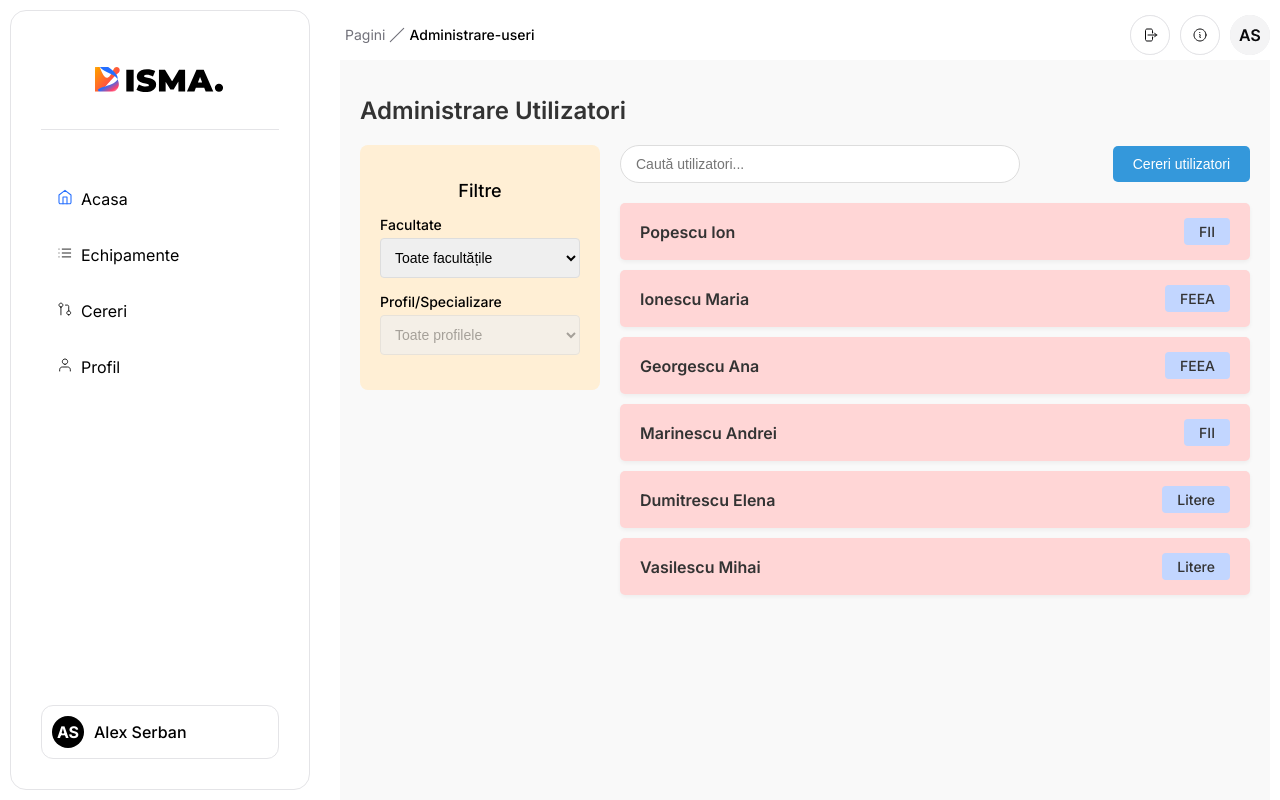
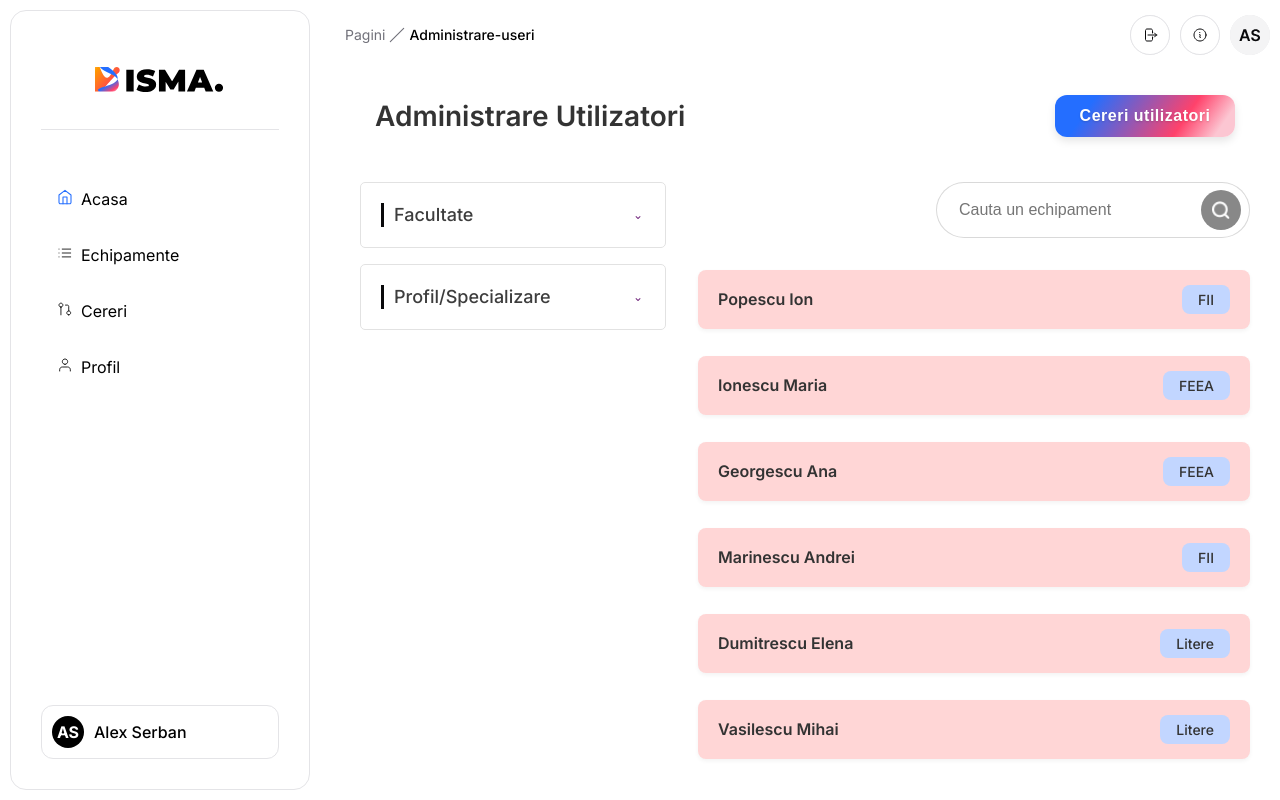
Before and after one commit to IP2B2/Front-End, a Next.js app: page /home/administrare-useri in a window 1280 px wide. Built offline with nearby package versions, Linux system fonts and the light colour scheme.

Commit message:
#084-imbunatatiri

```diff
--- a/src/app/home/administrare-useri/administrareUseri.module.css
+++ b/src/app/home/administrare-useri/administrareUseri.module.css
@@ -1,140 +1,64 @@
 .pageContainer {
   width: 100%;
   padding: 20px;
-  background-color: #f9f9f9;
-  min-height: 100vh;
 }
 
 .pageHeader {
-  margin-bottom: 20px;
+  display: flex;
+  justify-content: space-between;
+  align-items: center;
+  margin-bottom: 30px;
+  padding: 0 15px;
+}
+
+.titleWrapper {
+  flex: 1;
 }
 
 .pageTitle {
-  font-size: 24px;
+  font-size: 28px;
   font-weight: 600;
   color: #333;
 }
 
-.pageContent {
+.buttonWrapper {
   display: flex;
-  gap: 20px;
-}
-
-.sidebar {
-  width: 240px;
-  flex-shrink: 0;
-}
-
-.filterSection {
-  background-color: #ffefd5;
-  border-radius: 8px;
-  padding: 20px;
-}
-
-.filterTitle {
-  font-size: 18px;
-  margin-bottom: 15px;
-  font-weight: 500;
-  text-align: center;
-}
-
-.filterGroup {
-  margin-bottom: 15px;
-}
-
-.filterLabel {
-  display: block;
-  margin-bottom: 5px;
-  font-weight: 500;
-  font-size: 14px;
-}
-
-.filterSelect {
-  width: 100%;
-  padding: 10px;
-  border: 1px solid #ddd;
-  border-radius: 4px;
-  font-size: 14px;
-}
-
-.filterSelect:disabled {
-  background-color: #f0f0f0;
-  cursor: not-allowed;
-}
-
-.mainContent {
-  flex: 1;
-}
-
-.searchContainer {
-  display: flex;
-  justify-content: space-between;
-  align-items: center;
-  margin-bottom: 20px;
-}
-
-.searchInput {
-  flex: 1;
-  max-width: 400px;
-  padding: 10px 15px;
-  border: 1px solid #ddd;
-  border-radius: 20px;
-  font-size: 14px;
+  justify-content: flex-end;
 }
 
 .cereriButton {
-  padding: 10px 20px;
-  background-color: #3498db;
+  padding: 12px 24px;
+  background: linear-gradient(
+    304.55deg,
+    #FCC6D2 10%,
+    #FF426B 30%,
+    #246EFF 80%
+  );
   color: white;
   border: none;
-  border-radius: 5px;
-  font-size: 14px;
-  font-weight: 500;
+  border-radius: 12px;
+  font-size: 16px;
+  font-weight: 600;
   cursor: pointer;
-  transition: background-color 0.2s;
+  transition: all 0.3s ease;
+  box-shadow: 0 4px 8px rgba(0, 0, 0, 0.1);
+  min-width: 180px;
+  text-shadow: 0 1px 2px rgba(0, 0, 0, 0.15);
+  letter-spacing: 0.5px;
 }
 
 .cereriButton:hover {
-  background-color: #2980b9;
+  transform: translateY(-2px);
+  box-shadow: 0 6px 12px rgba(0, 0, 0, 0.15);
 }
 
-.usersListContainer {
-  display: flex;
-  flex-direction: column;
-  gap: 10px;
+.cereriButton:active {
+  transform: translateY(1px);
+  box-shadow: 0 2px 4px rgba(0, 0, 0, 0.1);
 }
 
-.userListingContainer {
-  display: flex;
-  justify-content: space-between;
-  align-items: center;
-  padding: 15px 20px;
-  background-color: #ffd6d6;
-  border-radius: 5px;
-  box-shadow: 0 2px 4px rgba(0,0,0,0.05);
-}
-
-.userName {
-  font-size: 16px;
-  font-weight: 600;
-  color: #333;
-}
-
-.userLabel {
-  padding: 5px 15px;
-  background-color: #c2d6ff;
-  border-radius: 4px;
-  font-size: 14px;
-  font-weight: 500;
-  color: #333;
-}
-
-.noResults {
-  padding: 20px;
-  text-align: center;
-  color: #666;
-  background-color: #f0f0f0;
-  border-radius: 5px;
+.searchAndFilterContainer {
+  width: 100%;
 }
 
 .loading {
@@ -147,22 +71,45 @@
   color: #555;
 }
 
+.userListingContainer {
+  width: 100%;
+  display: flex;
+  justify-content: space-between;
+  align-items: center;
+  padding: 15px 20px;
+  background-color: #ffd6d6;
+  border-radius: 8px;
+  margin-bottom: 12px;
+  box-shadow: 0 2px 4px rgba(0, 0, 0, 0.05);
+}
+
+.userName {
+  font-size: 16px;
+  font-weight: 600;
+  color: #333;
+}
+
+.userLabel {
+  padding: 6px 16px;
+  background-color: #c2d6ff;
+  border-radius: 8px;
+  font-size: 14px;
+  font-weight: 500;
+  color: #333;
+}
+
 @media (max-width: 768px) {
-  .pageContent {
+  .pageHeader {
     flex-direction: column;
+    align-items: flex-start;
+    gap: 15px;
   }
 
-  .sidebar {
+  .buttonWrapper {
     width: 100%;
   }
 
-  .searchContainer {
-    flex-direction: column;
-    align-items: stretch;
-    gap: 10px;
-  }
-
-  .searchInput {
-    max-width: none;
+  .cereriButton {
+    width: 100%;
   }
 }
--- a/src/app/home/administrare-useri/page.js
+++ b/src/app/home/administrare-useri/page.js
@@ -3,119 +3,73 @@
 import { useState, useEffect } from 'react';
 import styles from './administrareUseri.module.css';
 import { useRouter } from 'next/navigation';
-import SearchAndFilter from '@/lib/components/home/echipamente/SearchAndFilter';
+import dynamic from 'next/dynamic';
 
-// Mock data pentru demonstrație
+// Importăm componenta SearchAndFilter folosind dynamic import
+const SearchAndFilter = dynamic(
+  () => import('@/lib/components/home/echipamente/SearchAndFilter'),
+  { ssr: false }
+);
+
+// Mock data pentru demonstrație - ACUM CU PROPRIETATEA name CORECTĂ
 const usersData = [
-  { id: 1, nume: 'Popescu', prenume: 'Ion', facultate: 'FII', subfacultate: 'Informatica', nume_complet: 'Popescu Ion' },
-  { id: 2, nume: 'Ionescu', prenume: 'Maria', facultate: 'FEEA', subfacultate: 'Management', nume_complet: 'Ionescu Maria' },
-  { id: 3, nume: 'Georgescu', prenume: 'Ana', facultate: 'FEEA', subfacultate: 'Economie', nume_complet: 'Georgescu Ana' },
-  { id: 4, nume: 'Marinescu', prenume: 'Andrei', facultate: 'FII', subfacultate: 'Calculatoare', nume_complet: 'Marinescu Andrei' },
-  { id: 5, nume: 'Dumitrescu', prenume: 'Elena', facultate: 'Litere', subfacultate: 'Romana', nume_complet: 'Dumitrescu Elena' },
-  { id: 6, nume: 'Vasilescu', prenume: 'Mihai', facultate: 'Litere', subfacultate: 'Engleza', nume_complet: 'Vasilescu Mihai' },
+  { id: 1, nume: 'Popescu', prenume: 'Ion', facultate: 'FII', subfacultate: 'Informatica', name: 'Popescu Ion' },
+  { id: 2, nume: 'Ionescu', prenume: 'Maria', facultate: 'FEEA', subfacultate: 'Management', name: 'Ionescu Maria' },
+  { id: 3, nume: 'Georgescu', prenume: 'Ana', facultate: 'FEEA', subfacultate: 'Economie', name: 'Georgescu Ana' },
+  { id: 4, nume: 'Marinescu', prenume: 'Andrei', facultate: 'FII', subfacultate: 'Calculatoare', name: 'Marinescu Andrei' },
+  { id: 5, nume: 'Dumitrescu', prenume: 'Elena', facultate: 'Litere', subfacultate: 'Romana', name: 'Dumitrescu Elena' },
+  { id: 6, nume: 'Vasilescu', prenume: 'Mihai', facultate: 'Litere', subfacultate: 'Engleza', name: 'Vasilescu Mihai' },
 ];
+
+// Pregătim datele într-un format compatibil cu SearchAndFilter
+const usersCollection = {
+  filterBy: {
+    facultate: "Facultate",
+    subfacultate: "Profil/Specializare"
+  },
+  items: usersData
+};
+
+// Componenta pentru fiecare utilizator din listă
+const UserItem = (props) => {
+  const { nume, prenume, facultate } = props;
+
+  return (
+    <div className={styles.userListingContainer}>
+      <div className={styles.userName}>
+        {nume} {prenume}
+      </div>
+      <div className={styles.userLabel}>
+        {facultate}
+      </div>
+    </div>
+  );
+};
 
 export default function AdministrareUseriPage() {
   const router = useRouter();
-  const [isClient, setIsClient] = useState(false);
-  const [searchQuery, setSearchQuery] = useState('');
-  const [selectedFilters, setSelectedFilters] = useState({
-    facultate: '',
-    subfacultate: ''
-  });
+  const [mounted, setMounted] = useState(false);
 
   useEffect(() => {
-    setIsClient(true);
+    setMounted(true);
   }, []);
 
   const handleCereriClick = () => {
     router.push('/home/cereri-utilizatori');
   };
 
-  // Filtrează utilizatorii în funcție de căutare și filtre
-  const filteredUsers = usersData.filter(user => {
-    const matchesSearch = !searchQuery ||
-      user.nume_complet.toLowerCase().includes(searchQuery.toLowerCase());
-
-    const matchesFacultate = !selectedFilters.facultate ||
-      user.facultate === selectedFilters.facultate;
-
-    const matchesSubfacultate = !selectedFilters.subfacultate ||
-      user.subfacultate === selectedFilters.subfacultate;
-
-    return matchesSearch && matchesFacultate && matchesSubfacultate;
-  });
-
-  // Extrage opțiunile disponibile pentru filtre
-  const facultatiOptions = [...new Set(usersData.map(user => user.facultate))];
-  const subfacultatiOptions = selectedFilters.facultate ?
-    [...new Set(usersData
-      .filter(user => user.facultate === selectedFilters.facultate)
-      .map(user => user.subfacultate))] : [];
-
-  if (!isClient) {
+  // Nu afișăm nimic până când componenta nu este montată
+  if (!mounted) {
     return <div className={styles.loading}>Se încarcă...</div>;
   }
 
   return (
     <div className={styles.pageContainer}>
       <div className={styles.pageHeader}>
+        <div className={styles.titleWrapper}>
           <h1 className={styles.pageTitle}>Administrare Utilizatori</h1>
         </div>
-
-      <div className={styles.pageContent}>
-        <div className={styles.sidebar}>
-          <div className={styles.filterSection}>
-            <h2 className={styles.filterTitle}>Filtre</h2>
-
-            <div className={styles.filterGroup}>
-              <label className={styles.filterLabel}>Facultate</label>
-              <select
-                className={styles.filterSelect}
-                value={selectedFilters.facultate}
-                onChange={(e) => setSelectedFilters({
-                  ...selectedFilters,
-                  facultate: e.target.value,
-                  subfacultate: '' // Resetăm subfacultatea când se schimbă facultatea
-                })}
-              >
-                <option value="">Toate facultățile</option>
-                {facultatiOptions.map(fac => (
-                  <option key={fac} value={fac}>{fac}</option>
-                ))}
-              </select>
-            </div>
-
-            <div className={styles.filterGroup}>
-              <label className={styles.filterLabel}>Profil/Specializare</label>
-              <select
-                className={styles.filterSelect}
-                value={selectedFilters.subfacultate}
-                onChange={(e) => setSelectedFilters({
-                  ...selectedFilters,
-                  subfacultate: e.target.value
-                })}
-                disabled={!selectedFilters.facultate}
-              >
-                <option value="">Toate profilele</option>
-                {subfacultatiOptions.map(sub => (
-                  <option key={sub} value={sub}>{sub}</option>
-                ))}
-              </select>
-            </div>
-          </div>
-        </div>
-
-        <div className={styles.mainContent}>
-          <div className={styles.searchContainer}>
-            <input
-              type="text"
-              className={styles.searchInput}
-              placeholder="Caută utilizatori..."
-              value={searchQuery}
-              onChange={(e) => setSearchQuery(e.target.value)}
-            />
-
+        <div className={styles.buttonWrapper}>
           <button
             className={styles.cereriButton}
             onClick={handleCereriClick}
@@ -123,26 +77,14 @@ export default function AdministrareUseriPage() {
             Cereri utilizatori
           </button>
         </div>
+      </div>
 
-          <div className={styles.usersListContainer}>
-            {filteredUsers.length > 0 ? (
-              filteredUsers.map(user => (
-                <div key={user.id} className={styles.userListingContainer}>
-                  <div className={styles.userName}>
-                    {user.nume} {user.prenume}
-                  </div>
-                  <div className={styles.userLabel}>
-                    {user.facultate}
-                  </div>
-                </div>
-              ))
-            ) : (
-              <div className={styles.noResults}>
-                Nu s-au găsit utilizatori care să corespundă criteriilor de căutare.
-              </div>
-            )}
-          </div>
-        </div>
+      <div className={styles.searchAndFilterContainer}>
+        <SearchAndFilter
+          title=""
+          ItemComponent={UserItem}
+          collectionObject={usersCollection}
+        />
       </div>
     </div>
   );
```
Lines whose indentation alone changed are shown as unchanged.
